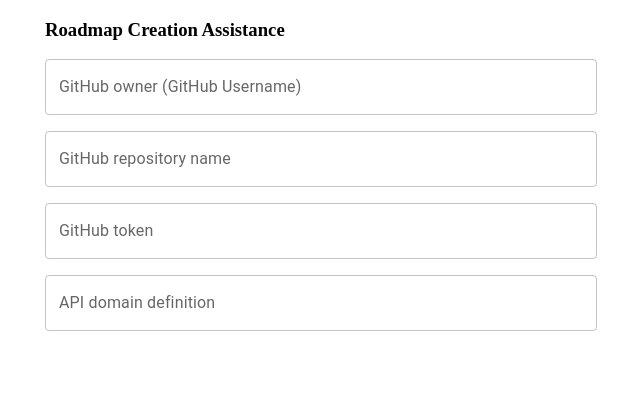
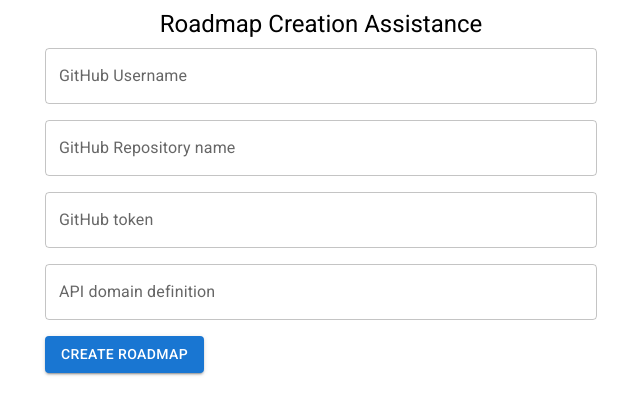
Before and after one commit to Raffael-Eloi/roadmap-creation-assistance-ui, a Next.js app: page / in a window 1280 px wide. Shown: the top 414 px of the page, without its empty margins (319-959 px from the left). Built offline with nearby package versions, Linux system fonts and the light colour scheme.

Commit message:
improve font style and add create roadmap button

```diff
--- a/package.json
+++ b/package.json
@@ -10,6 +10,7 @@
   "dependencies": {
     "@emotion/react": "^11.14.0",
     "@emotion/styled": "^11.14.1",
+    "@fontsource/roboto": "^5.2.9",
     "@mui/material": "^7.3.8",
     "next": "16.1.6",
     "react": "19.2.3",
--- a/src/app/layout.tsx
+++ b/src/app/layout.tsx
@@ -1,15 +1,8 @@
 import type { Metadata } from "next";
-import { Geist, Geist_Mono } from "next/font/google";
-
-const geistSans = Geist({
-  variable: "--font-geist-sans",
-  subsets: ["latin"],
-});
-
-const geistMono = Geist_Mono({
-  variable: "--font-geist-mono",
-  subsets: ["latin"],
-});
+import "@fontsource/roboto/300.css";
+import "@fontsource/roboto/400.css";
+import "@fontsource/roboto/500.css";
+import "@fontsource/roboto/700.css";
 
 export const metadata: Metadata = {
   title: "Roadmap Creation Assistance",
@@ -23,9 +16,7 @@ export default function RootLayout({
 }>) {
   return (
     <html lang="en">
-      <body className={`${geistSans.variable} ${geistMono.variable}`}>
-        {children}
-      </body>
+      <body>{children}</body>
     </html>
   );
 }
--- a/src/app/page.tsx
+++ b/src/app/page.tsx
@@ -1,15 +1,17 @@
-import { Box, Container, Grid, TextField } from "@mui/material";
+import { Button, Container, Grid, TextField, Typography } from "@mui/material";
 
 export default function Home() {
   return (
     <Container maxWidth="sm">
-      <h3>Roadmap Creation Assistance</h3>
+      <Typography variant="h5" gutterBottom textAlign={"center"}>
+        Roadmap Creation Assistance
+      </Typography>
       <Grid container spacing={2} rowSpacing={2}>
         <Grid size={12}>
           <TextField
             id="outlined-basic"
             fullWidth
-            label="GitHub owner (GitHub Username)"
+            label="GitHub Username"
             variant="outlined"
           />
         </Grid>
@@ -17,7 +19,7 @@ export default function Home() {
           <TextField
             id="outlined-basic"
             fullWidth
-            label="GitHub repository name"
+            label="GitHub Repository name"
             variant="outlined"
           />
         </Grid>
@@ -37,6 +39,9 @@ export default function Home() {
             variant="outlined"
           />
         </Grid>
+        <Grid size={12}>
+          <Button variant="contained">Create Roadmap</Button>
+        </Grid>
       </Grid>
     </Container>
   );
```
Also changed, not shown: 1 other file (tests, documents, lock files or other folders).
